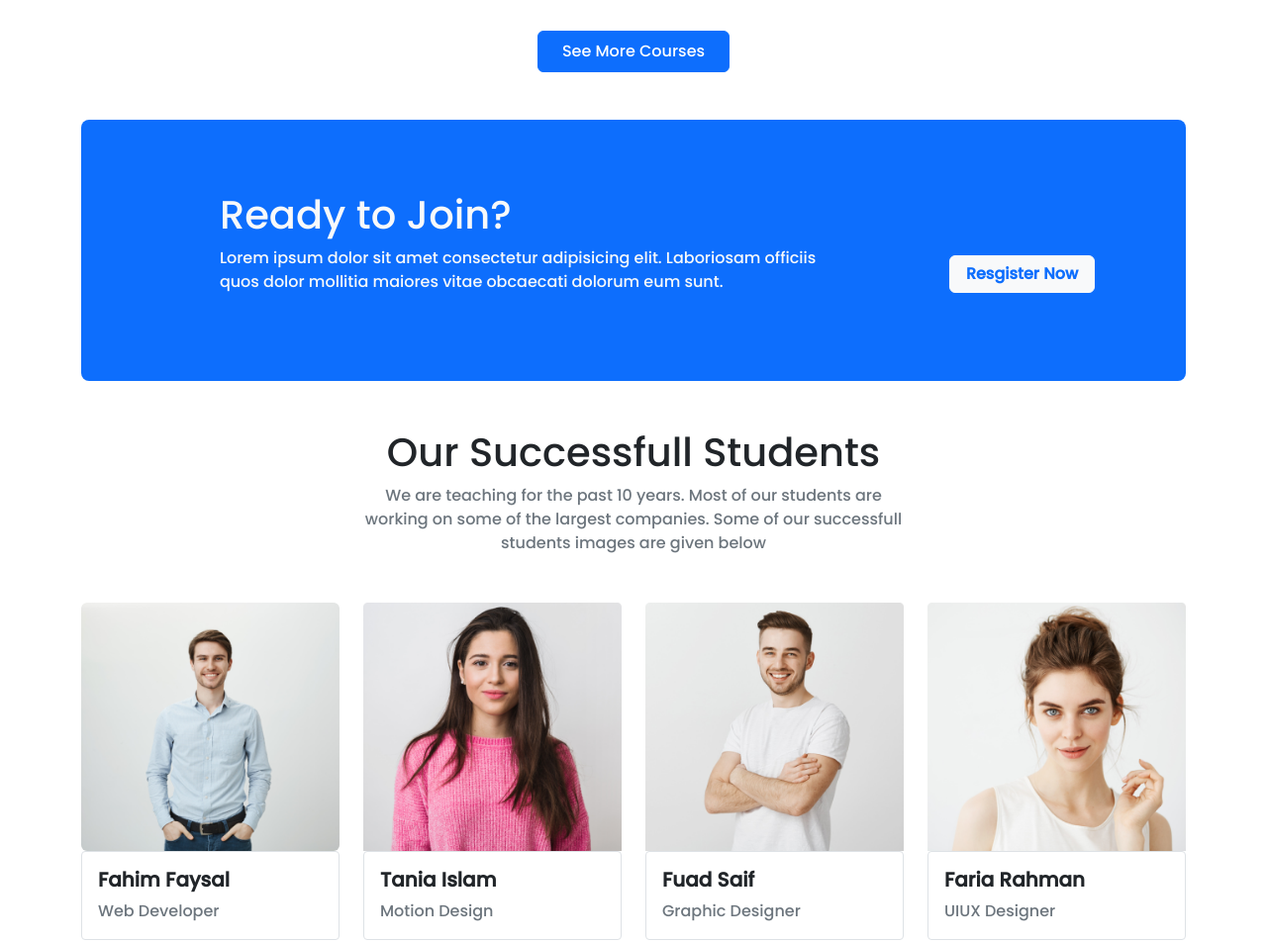
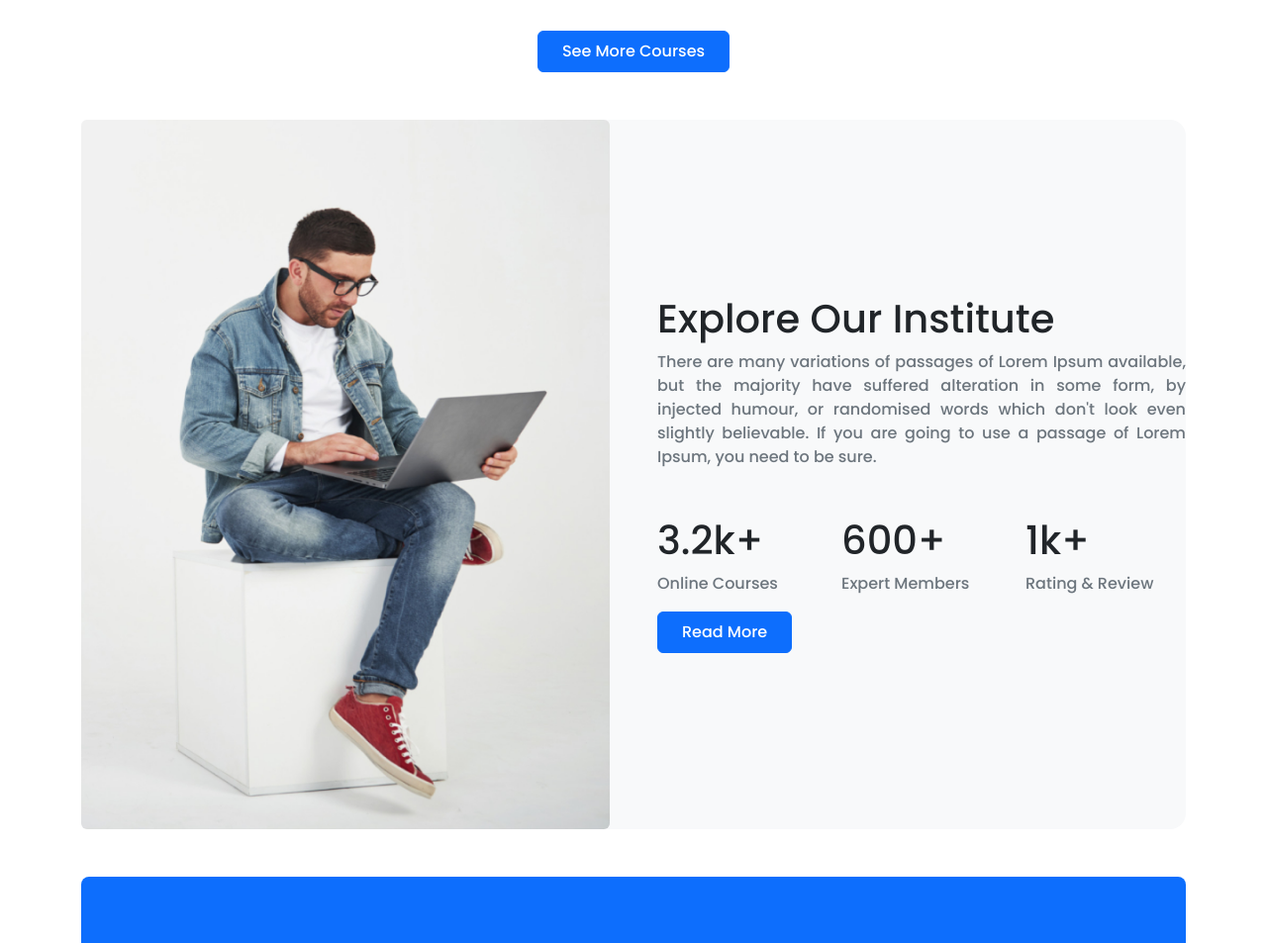
Before and after one commit to Fahimsakib1/learners-home-ed-tech-center, a plain HTML site: page index.html in a window 1280 px wide. Shown: the part 1540-2493 px from the top of the page at 99% size. Drawn offline with nearby package versions, Linux system fonts and the light colour scheme.

Commit message:
man with a laptop section added

```diff
--- a/index.html
+++ b/index.html
@@ -230,6 +230,66 @@
 
 
 
+            <!-- Middle Section (Man With a Laptop) Starts -->
+            <section class="bg-light mb-5 mt-5 rounded-4">
+
+                <div class="d-flex justify-content-center align-items-center mb-5 flex-column flex-lg-row flex-md-row">
+
+
+                        <div class="w-50 ">
+                            <img class="img-fluid h-100 rounded-2" src="images/working.png" alt="">
+
+                        </div>
+
+                        <div class="w-50 ms-5 mt-5">
+                                <h1> Explore Our Institute</h1>
+                                <p class="text-muted" style="text-align: justify;">There are many variations of passages of Lorem Ipsum available, but the
+                                    majority have suffered alteration in some form, by injected humour, or
+                                    randomised words which don't look even slightly believable. If you are going
+                                    to use a passage of Lorem Ipsum, you need to be sure.
+                                </p>
+
+                                <div class="row mt-5">
+
+                                        <div class="col col-12 col-lg-4 col-md-6 col-sm-6">
+                                            <h1>3.2k+ </h1>
+                                            <p class="text-muted">Online Courses</p>
+                                        </div>
+
+                                        <div class="col col-12 col-lg-4 col-md-6 col-sm-6">
+                                            <h1>600+ </h1>
+                                            <p class="text-muted">Expert Members</p>
+                                        </div>
+
+                                        <div class="col col-12 col-lg-4 col-md-6 col-sm-6">
+                                            <h1>1k+ </h1>
+                                            <p class="text-muted">Rating & Review</p>
+                                        </div>
+
+                                </div>
+
+                                <div class="text-start mb-5">
+                                    <button type="button" class="btn btn-primary px-4 py-2">Read More</button>
+                                </div>
+
+
+
+                        </div>
+
+
+                </div>
+
+            </section>
+
+            <!-- Middle Section (Man With a Laptop) Ends-->
+
+
+
+
+
+
+
+
           <!-- Modal Section Starts From Here-->
             <section class="modal-section bg-primary mb-5 py-5 rounded-3">
 
@@ -411,10 +471,6 @@
                 </div>
 
             </section>
-
-
-
-
             <!-- Students Section Ends -->
 
 
```
